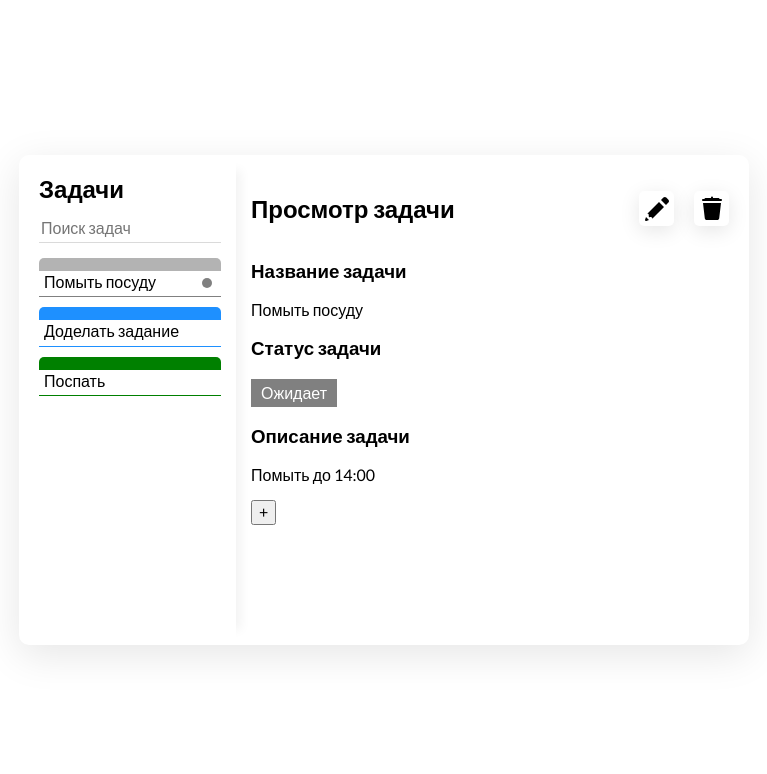
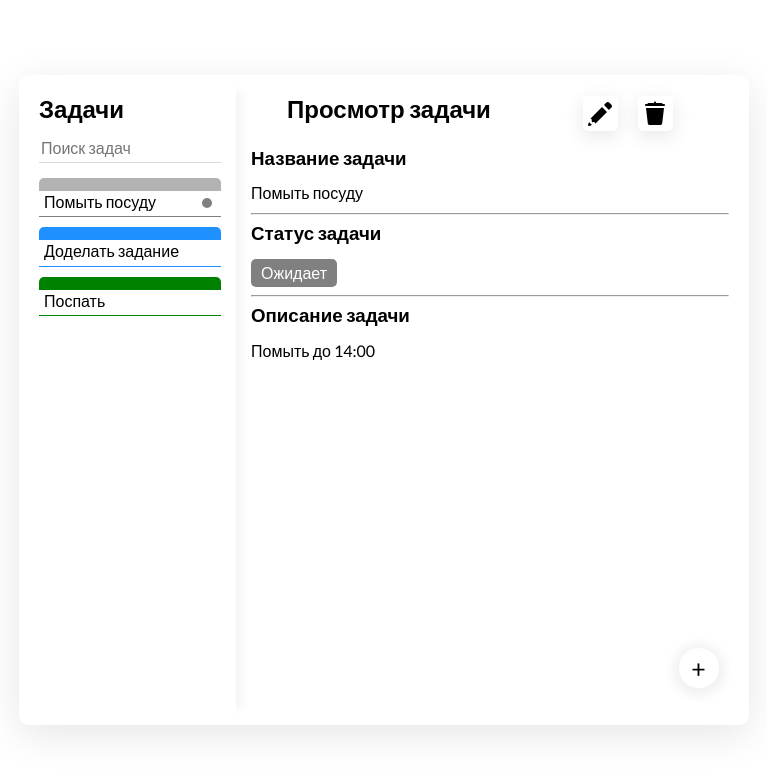
Before and after one commit to AndreyProvkov/todo-test, a React (Create React App) app: page / in a window 1280 px wide. Shown: the top 774 px of the page, without its empty margins (256-1023 px from the left). Built offline with nearby package versions, Linux system fonts and the light colour scheme.

Commit message:
Add styles to AppForm and App

```diff
--- a/src/App.scss
+++ b/src/App.scss
@@ -11,7 +11,7 @@
 
 .app {
     display: flex;
-    height: 60%;
+    height: 80%;
     width: 80%;
     box-shadow: 0 1rem 4rem rgba(0, 0, 0, 0.1);
     border-radius: 1rem;
--- a/src/components/AppForm/AppForm.js
+++ b/src/components/AppForm/AppForm.js
@@ -8,7 +8,7 @@ export default class AppForm extends Component {
         this.state = {
             appStatus: 'watch',
             taskTitle: '',
-            taskStatus: this.props.task.status,
+            taskStatus: '',
             taskDescription: '',
             listStatus: {
                 pending: 'Ожидает',
@@ -52,9 +52,15 @@ export default class AppForm extends Component {
                     value={this.state.taskStatus}
                     onChange={this.handleChange}
                 >
-                    <option value="pending">Ожидает</option>
-                    <option value="process">В процессе</option>
-                    <option value="completed">Выполнена</option>
+                    <option value="pending">
+                        Ожидает
+                    </option>
+                    <option value="process">
+                        В процессе
+                    </option>
+                    <option value="completed">
+                        Выполнена
+                    </option>
                 </select>
             )
             taskDescription = (
@@ -124,7 +130,7 @@ export default class AppForm extends Component {
                                 {
                                     // Отображаем кнопки удаления и редактирования когда находимся в режиме просмотра
                                     (appStatus === 'watch') &&
-                                    <div className='app-form__buttons'>
+                                    <div className='app-form__header-buttons'>
                                         <button
                                             type='button'
                                             className='btn-edit'
@@ -138,18 +144,22 @@ export default class AppForm extends Component {
                                     </div>
                                 }
                             </div>
+                            <div className='app-form__main'>
                                 <h3 className='app-form__subtitle'>
                                     Название задачи
                                 </h3>
                                 {taskTitle}
+                                <hr />
                                 <h3 className='app-form__subtitle'>
                                     Статус задачи
                                 </h3>
                                 {taskStatus}
+                                <hr />
                                 <h3 className='app-form__subtitle'>
                                     Описание задачи
                                 </h3>
                                 {taskDescription}
+                            </div>
                             {
                                 // Отображаем кнопки, когда находимся не в режиме просмотра
                                 (appStatus !== 'watch') &&
@@ -173,7 +183,7 @@ export default class AppForm extends Component {
                         </div>
                 }
                 {
-                    // Скрываем кнопку "добавить", когда открываем форму добавления
+                    // Показываем кнопку "Добавить", когда находимся в режиме просмотра
                     (appStatus === 'watch') &&
                     <button
                         className='btn-add'
--- a/src/components/AppForm/AppForm.scss
+++ b/src/components/AppForm/AppForm.scss
@@ -1,19 +1,92 @@
 .app-form {
     flex: 1 1 auto;
     padding: 1.5rem;
+    position: relative;
+    height: 100%;
+    box-sizing: border-box;
+    overflow: hidden;
+
+    &::after {
+        content: '';
+        position: absolute;
+        bottom: 0;
+        width: 100%;
+        height: 10rem;
+        background: rgb(255,255,255);
+        background: linear-gradient(0deg, rgba(255,255,255,1) 0%, rgba(255,255,255,0.5) 50%, rgba(255,255,255,0) 100%);
+    }
+
+    &__no-task {
+        margin: 0;
+    }
+
+    &__is-task {
+        height: 100%;
+        box-sizing: border-box;
+        padding-bottom: 10rem;
+    }
 
     &__header {
         display: flex;
         align-items: center;
-        justify-content: space-between;
+        justify-content: space-around;
+        flex-wrap: wrap;
+        margin-bottom: 1.5rem;
+
+        &-title {
+            margin: 0;
+            margin-bottom: 1rem;
+        }
+
+        &-buttons {
+            margin: 0 2rem;
+        }
     }
 
-    &__buttons {
-        display: flex;
-        align-items: center;
-        justify-content: space-around;
+    &__main {
+        box-sizing: border-box;
+        height: 100%;
+
+        overflow-y: scroll;
+        overflow-x: hidden;
+
+        &::-webkit-scrollbar {
+            width: 0;
+        }
     }
 
+    &__subtitle {
+        margin: 0;
+        margin-bottom: 1.5rem;
+    }
+
+    &__task-info {
+        margin: 0;
+        margin-bottom: 1rem;
+    }
+
+    &__input {
+        outline: none;
+        border: none;
+        width: 80%;
+        border-bottom: 1px solid rgba(0, 0, 0, 0.1);
+
+        &:focus {
+            border-bottom: 1px solid rgba(0, 0, 0, 0.3);
+        }
+    }
+
+    &__textarea {
+        outline: none;
+        width: 80%;
+        min-height: 10rem;
+        resize: vertical;
+        border: 1px solid rgba(0, 0, 0, 0.1);
+
+        &:focus {
+            border: 1px solid rgba(0, 0, 0, 0.3);
+        }
+    }
 
     &__select option {
 
@@ -34,6 +107,7 @@
         display: inline-block;
         padding: .5rem 1rem;
         color: white;
+        border-radius: .5rem;
 
         &_pending {
             background-color: gray;
@@ -46,6 +120,17 @@
         &_completed {
             background-color: green;
         }
+    }
+
+    &__buttons {
+        position: absolute;
+        width: 100%;
+        margin-top: 1.5rem;
+        display: flex;
+        align-items: center;
+        justify-content: space-around;
+        z-index: 1;
+        bottom: 4%;
     }
 }
 
@@ -76,3 +161,43 @@
 .btn-delete {
     background-image: url('../../../public/btn-delete.svg');
 }
+
+.btn {
+    cursor: pointer;
+    border: none;
+    outline: none;
+    background-color: #fff;
+    padding: .7rem 1.3rem;
+    box-shadow: 0rem 0rem .8rem .2rem rgb(0 0 0 / 10%);
+    transition: .3s all;
+    border-radius: .2rem;
+
+    &:hover {
+        box-shadow: 0rem 0rem .8rem .2rem rgb(0 0 0 / 20%);
+    }
+}
+
+.btn-add {
+    position: absolute;
+    right: 5%;
+    bottom: 5%;
+    border: none;
+    outline: none;
+    box-shadow: 0rem .2rem 1rem .7rem rgb(0 0 0 / 5%);
+    transition: .3s all;
+    border-radius: 50%;
+    padding: 2rem;
+    width: 2rem;
+    height: 2rem;
+    display: flex;
+    align-items: center;
+    justify-content: center;
+    cursor: pointer;
+    background-color: #fff;
+    font-size: 2.5rem;
+    z-index: 1;
+
+    &:hover {
+        box-shadow: 0rem .2rem 1rem .7rem rgb(0 0 0 / 15%);
+    }
+}
```
Lines whose indentation alone changed are shown as unchanged.
